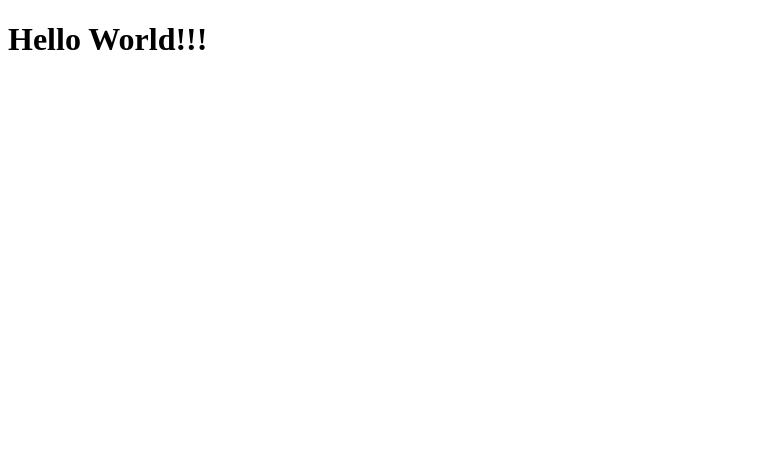
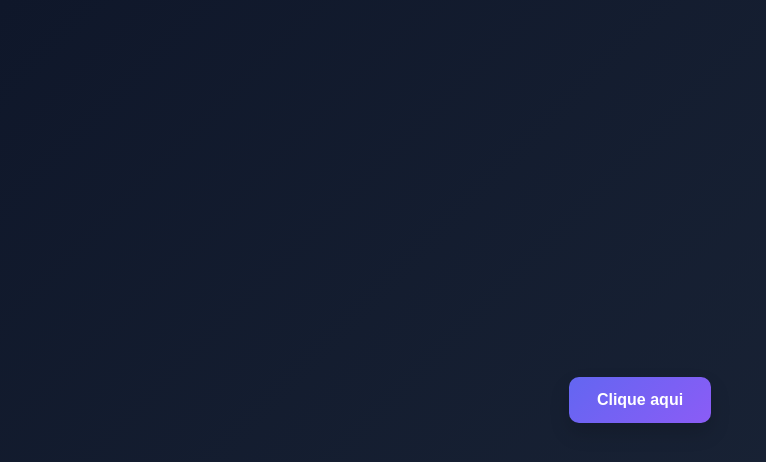
Before and after one commit to luisbmssi/clone-tabnews, a Next.js app: page / in a window 1280 px wide. Shown: the top 462 px of the page, without its empty margins (0-766 px from the left). Built offline with nearby package versions, Linux system fonts and the light colour scheme.

Commit message:
Alterado home

```diff
--- a/pages/index.js
+++ b/pages/index.js
@@ -1,5 +1,42 @@
-function Home () {
-    return <h1>Hello World!!!</h1>
+import { useState } from "react"
+import Lottie from "lottie-react"
+import animationData from "../public/like.json"
+import styles from "../styles/home.module.css"
+
+function Home() {
+    const [show, setShow] = useState(false)
+
+    return (
+        <div className={styles.wrapper}>
+            {!show
+                ?
+                (
+                    <button className={styles.button} onClick={() => setShow(true)}>Clique aqui</button>
+                )
+                :
+                (
+                    <div className={styles.card}>
+                        <Lottie
+                            animationData={animationData}
+                            loop
+                            style={{ width: 220 }}
+                        />
+
+                        <p className={styles.letter}>
+                            Oi amorzinho ❤️
+                            <br /><br />
+                            Às vezes a gente não precisa de grandes discursos,
+                            só de pequenos gestos que dizem muito.
+                            <br /><br />
+                            Que essa mensagem te lembre que você é importante,
+                            especial e merece tudo de bom que existe.
+                            <br /><br />
+                            Te amo!
+                        </p>
+                    </div>
+                )}
+        </div>
+    )
 }
 
 export default Home
```
